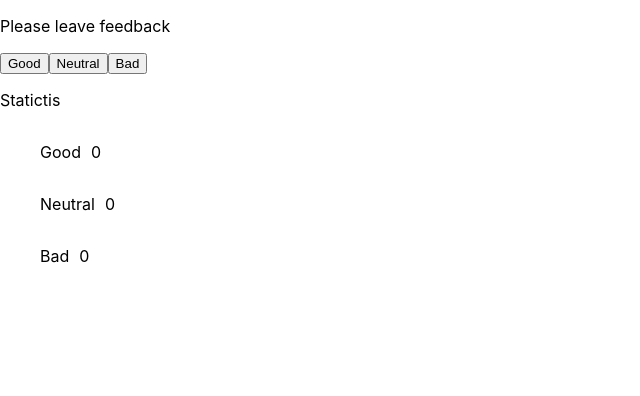
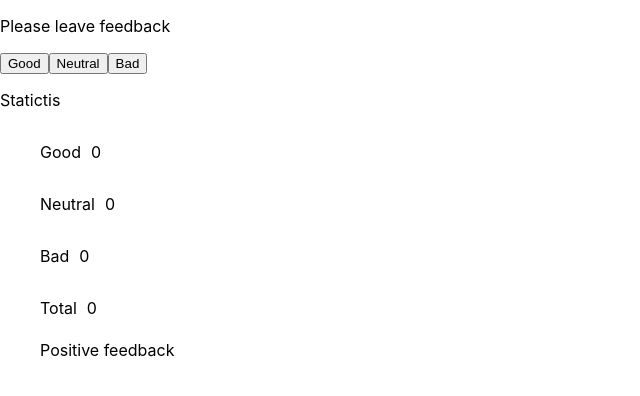
Before and after one commit to AlinaPrysiazhniuk/goit-react-hw-02-feedback, a React (Create React App) app: page / in a window 1280 px wide. Shown: the top 396 px of the page, without its empty margins (0-640 px from the left). Built offline with nearby package versions, Linux system fonts and the light colour scheme.

Commit message:
Update Feedback.jsx

```diff
--- a/src/components/Feedback/Feedback.jsx
+++ b/src/components/Feedback/Feedback.jsx
@@ -5,13 +5,17 @@ class Feedback extends Component{
 state = {
     good: 0,
     neutral: 0,
-    bad: 0
+    bad: 0,
+    total: 0, //потрібно буде винести звідси
 }
+
+
 
 handleClickButtonGood = (event) => {
 //console.log(event.target);
 this.setState((prevState) => ({
     good: prevState.good + 1,
+    total: prevState.total + 1,
 }))
 console.log(this.state.good);
 }
@@ -22,6 +26,7 @@ handleClickButtonNeutral = (event) => {
       //  console.log(event.target);
         this.setState((prevState) => ({
             neutral: prevState.neutral + 1,
+            total: prevState.total + 1,
         }))
         console.log(this.state.neutral);
         }
@@ -30,9 +35,15 @@ handleClickButtonBad = (event) => {
             //console.log(event.target);
             this.setState((prevState) => ({
                 bad: prevState.bad + 1,
+                total: prevState.total + 1,
             }))
+
             console.log(this.state.bad);
             }
+
+// countTotalFeedback= () => {
+//     //const total =
+// }
 
 render () {
     return (
@@ -53,6 +64,12 @@ render () {
                 <li className={css.item}>Bad
                     <p>{this.state.bad}</p>
                 </li>
+                <li className={css.item}>Total
+                    <p>{this.state.total}</p>
+                </li>
+                <li className={css.item}>Positive feedback
+                    <p>{this.state.positivFeedback}</p>
+                </li>
             </ul>
 
         </div>)
```
